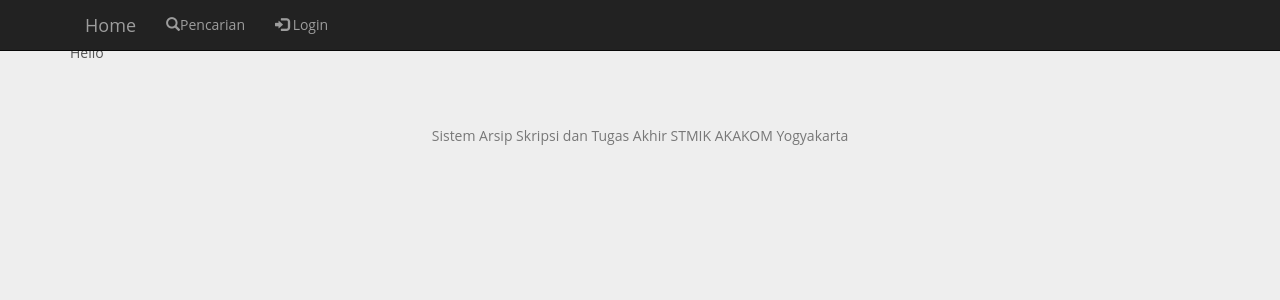
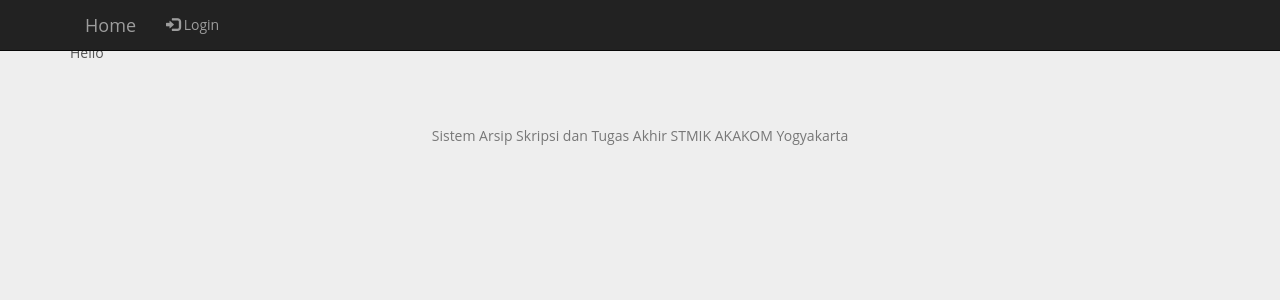
Before and after one commit to Ahmad31/Web_Flask_Cassandra, a Python web app: template app/templates/admin.html in a window 1280 px wide. Shown: the top 300 px of the page. Run offline with Jinja, Linux system fonts and the light colour scheme; the template is opened without the code that fills it: most values are stand-ins (such as "Sample title", 1, 10 or a date in 2020); some libraries are stand-ins or nearby versions.

Commit message:
base.html update
base.html update, ganti

```diff
--- a/app/templates/base.html
+++ b/app/templates/base.html
@@ -27,7 +27,6 @@ $("#mytable #checkall").click(function () {
             $("#mytable input[type=checkbox]").each(function () {
                 $(this).prop("checked", true);
             });
-
         } else {
             $("#mytable input[type=checkbox]").each(function () {
                 $(this).prop("checked", false);
@@ -37,7 +36,6 @@ $("#mytable #checkall").click(function () {
 
     $("[data-toggle=tooltip]").tooltip();
 });
-
     </script>
     <style type="text/css">
        .left    { text-align: left;}
@@ -45,34 +43,28 @@ $("#mytable #checkall").click(function () {
        .center  { text-align: center;}
        .justify { text-align: justify;}
        .font_size { font-size: 25px; }
-
        *, *:before, *:after {
   margin: 0;
   padding: 0;
   box-sizing: border-box;
 }
-
 html, body {
   height: 100%;
 }
-
 body {
   font: 14px/1 'Open Sans', sans-serif;
   color: #555;
   background: #eee;
 }
-
 h1 {
   padding: 50px 0;
   font-weight: 400;
   text-align: center;
 }
-
 p {
   margin: 0 0 20px;
   line-height: 1.5;
 }
-
 main {
   min-width: 320px;
   max-width: 1240px;
@@ -80,17 +72,14 @@ main {
   margin: 0 auto;
   background: #fff;
 }
-
 section {
   display: none;
   padding: 20px 0 0;
   border-top: 1px solid #ddd;
 }
-
 input {
   display: none;
 }
-
 label {
   display: inline-block;
   margin: 0 0 -1px;
@@ -100,26 +89,21 @@ label {
   color: #bbb;
   border: 1px solid transparent;
 }
-
 label:before {
   font-family: fontawesome;
   font-weight: normal;
   margin-right: 10px;
 }
-
-
 label:hover {
   color: #888;
   cursor: pointer;
 }
-
 input:checked + label {
   color: #555;
   border: 1px solid #ddd;
   border-top: 2px solid orange;
   border-bottom: 1px solid #fff;
 }
-
 #tab1:checked ~ #content1,
 #tab2:checked ~ #content2,
 #tab3:checked ~ #content3,
@@ -128,7 +112,6 @@ input:checked + label {
 #tab6:checked ~ #content6 {
   display: block;
 }
-
 @media screen and (max-width: 650px) {
   label {
     font-size: 0;
@@ -138,7 +121,6 @@ input:checked + label {
     font-size: 18px;
   }
 }
-
 @media screen and (max-width: 400px) {
   label {
     padding: 15px;
@@ -148,10 +130,7 @@ input:checked + label {
     .col-md-4.col-sm-6.col-xs-12
     .col-md-4.col-sm-6.col-xs-12
     .col-md-4.col-sm-6.col-xs-12
-
     </style>
-
-
 </head>
 <body>
 
@@ -161,18 +140,36 @@ input:checked + label {
                       <div class="navbar-header">
                           <a class="navbar-brand" href="/index">Home</a>
                             <ul class="nav navbar-nav navbar-right">
+
+
+                            {% if session['logged_in'] %}
+                            <li><a href="{{ url_for('data_doc') }}"><span class="glyphicon glyphicon-file"></span>Data Dokumen</a></li>
+                            <li><a href="{{ url_for('addUser') }}"><span class="glyphicon glyphicon-user"></span> Data Pengguna</a></li>
                             <li><a href="{{ url_for('form_search')}}"><span class="glyphicon glyphicon-search"></span>Pencarian</a></li>
-                            {% if session['logged_in'] %}
-                            <li><a href="{{ url_for('addUser') }}"><span class="glyphicon glyphicon-user"></span> Data User</a></li>
-                            <li><a href="{{ url_for('data_doc') }}"><span class="glyphicon glyphicon-file"></span>Data Dokumen</a></li>
-
-                            <li><a href="{{ 'logout' }}"><span class="glyphicon glyphicon-log-out">
+                            <li><a href="{{ url_for('logout') }}"><span class="glyphicon glyphicon-log-out">
                             </span> Logout</a></li>
                             {% else %}
+                                {% if session['logged_biasa'] %}
+                                <li><a href="{{ url_for('form_search')}}"><span class="glyphicon glyphicon-search"></span>Pencarian</a></li>
+                                <li><a href="{{ url_for('logout') }}"><span class="glyphicon glyphicon-log-out">
+                                </span> Logout</a></li>
 
-                              <li><a href="{{ url_for('login') }}"><span class="glyphicon glyphicon-log-in">
-                            </span> Login</a></li>
+                                {% else %}
+
+                                  {% if session['logged_mhs'] %}
+                                    <li><a href="{{ url_for('unggah_doc') }}"><span class="glyphicon glyphicon-file"></span>Unggah Dokumen</a></li>
+                                    <li><a href="{{ url_for('addUser') }}"><span class="glyphicon glyphicon-user"></span> Profil </a></li>
+                                    <li><a href="{{ url_for('form_search')}}"><span class="glyphicon glyphicon-search"></span>Pencarian</a></li>
+                                    <li><a href="{{ url_for('logout') }}"><span class="glyphicon glyphicon-log-out">
+                                    </span> Logout</a></li>
+                                    {% else %}
+                                      <li><a href="{{ url_for('login') }}"><span class="glyphicon glyphicon-log-in">
+                                      </span> Login</a></li>
+
                             {% endif %}
+                            {% endif %}
+                            {% endif %}
+
                         </ul>
                         </div>
                     </div>
@@ -196,7 +193,5 @@ input:checked + label {
       </div>
     </footer>
     </div>
-
-
 </body>
 </html>
```
